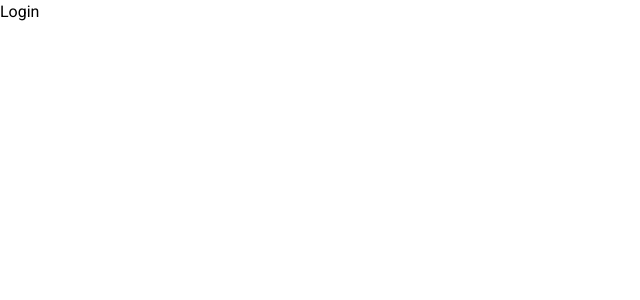
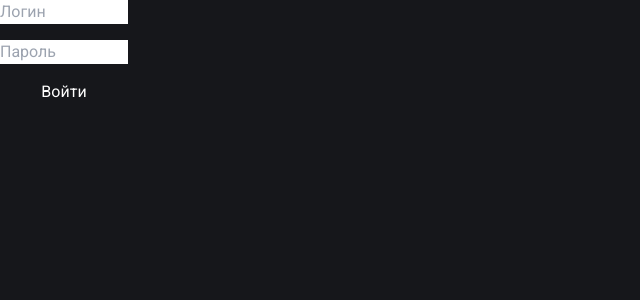
Before and after one commit to Krevetych/fftms, a Next.js app: page /auth/login in a window 1280 px wide. Shown: the top 300 px of the page, without its empty margins (0-640 px from the left). Built offline with nearby package versions, Linux system fonts and the light colour scheme.

Commit message:
I started working on authorization

```diff
--- /dev/null
+++ b/src/app/auth/login/Login.tsx
@@ -0,0 +1,68 @@
+'use client'
+
+import { useMutation } from '@tanstack/react-query'
+import { useRouter } from 'next/navigation'
+import { SubmitHandler, useForm } from 'react-hook-form'
+import { toast } from 'sonner'
+
+import { IAuthForm } from '@/types/auth.types'
+
+import { PAGES } from '@/config/url.config'
+
+import { authService } from '@/services/auth.service'
+
+export function Login() {
+	const { register, handleSubmit, reset } = useForm<IAuthForm>({
+		mode: 'onChange'
+	})
+
+	const { push } = useRouter()
+
+	const { mutate } = useMutation({
+		mutationKey: ['login'],
+		mutationFn: (data: IAuthForm) => {
+			return authService.login(data)
+		},
+		onSuccess: () => {
+			toast.success('Вход выполнен успешно')
+			reset()
+			push(PAGES.HOME)
+		}
+	})
+
+	const onSubmit: SubmitHandler<IAuthForm> = data => {
+		mutate(data)
+	}
+
+	return (
+		<div>
+			<form
+				onSubmit={handleSubmit(onSubmit)}
+				className='flex flex-col gap-4 max-w-32 justify-center text-black'
+			>
+				<input
+					type='text'
+					placeholder='Логин'
+					{...register('login', {
+						required: 'Login is required'
+					})}
+				/>
+
+				<input
+					type='password'
+					placeholder='Пароль'
+					{...register('password', {
+						required: 'Password is required'
+					})}
+				/>
+
+				<button
+					type='submit'
+					className='text-text'
+				>
+					Войти
+				</button>
+			</form>
+		</div>
+	)
+}
--- a/src/app/auth/login/page.tsx
+++ b/src/app/auth/login/page.tsx
@@ -1,6 +1,8 @@
 import { Metadata } from 'next'
 
 import { NO_INDEX_PAGE } from '@/constants/seo.constants'
+
+import { Login } from './Login'
 
 export const metadata: Metadata = {
 	title: 'Login',
@@ -8,5 +10,9 @@ export const metadata: Metadata = {
 }
 
 export default function LoginPage() {
-	return <div>Login</div>
+	return (
+		<div>
+			<Login />
+		</div>
+	)
 }
--- a/src/app/layout.tsx
+++ b/src/app/layout.tsx
@@ -1,9 +1,11 @@
 import type { Metadata } from 'next'
 import { Roboto } from 'next/font/google'
+import { Toaster } from 'sonner'
 
 import { SITE_NAME } from '@/constants/seo.constants'
 
 import './globals.css'
+import { Providers } from './providers'
 
 const zed = Roboto({
 	subsets: ['latin', 'cyrillic'],
@@ -26,8 +28,20 @@ export default function RootLayout({
 	children: React.ReactNode
 }>) {
 	return (
-		<html lang='en'>
-			<body className={zed.className}>{children}</body>
+		<html
+			lang='en'
+			className='bg-bg text-text scroll-smooth antialiased'
+		>
+			<body className={zed.className}>
+				<Providers>
+					{children}
+					<Toaster
+						theme='dark'
+						position='bottom-right'
+						duration={1500}
+					/>
+				</Providers>
+			</body>
 		</html>
 	)
 }
--- /dev/null
+++ b/src/app/providers.tsx
@@ -0,0 +1,18 @@
+'use client'
+
+import { QueryClient, QueryClientProvider } from '@tanstack/react-query'
+import { PropsWithChildren, useState } from 'react'
+
+export function Providers({ children }: PropsWithChildren) {
+	const [client] = useState(
+		new QueryClient({
+			defaultOptions: {
+				queries: {
+					refetchOnWindowFocus: false
+				}
+			}
+		})
+	)
+
+	return <QueryClientProvider client={client}>{children}</QueryClientProvider>
+}
--- /dev/null
+++ b/src/config/url.config.ts
@@ -0,0 +1,15 @@
+class DASHBOARD {
+	private root = '/i'
+
+	HOME = this.root
+	REGISTER = `${this.root}/register`
+	LOGIN = `${this.root}/login`
+	GROUPS = `${this.root}/groups`
+	OBJECTS = `${this.root}/objects`
+	PLANS = `${this.root}/plans`
+	SUBJECTS = `${this.root}/subjects`
+	TEACHERS = `${this.root}/teachers`
+	USERS = `${this.root}/users`
+}
+
+export const PAGES = new DASHBOARD()
--- a/src/constants/seo.constants.ts
+++ b/src/constants/seo.constants.ts
@@ -1,4 +1,2 @@
 export const NO_INDEX_PAGE = { robots: { index: false, follow: false } }
 export const SITE_NAME = 'FTMS'
-
-// https://idbi.ru/blogs/blog/temnye-temy-v-veb-dizayne
--- a/tailwind.config.ts
+++ b/tailwind.config.ts
@@ -1,19 +1,21 @@
-import type { Config } from "tailwindcss";
+import type { Config } from 'tailwindcss'
 
 const config: Config = {
 	content: [
-    "./src/pages/**/*.{js,ts,jsx,tsx,mdx}",
-    "./src/components/**/*.{js,ts,jsx,tsx,mdx}",
-    "./src/app/**/*.{js,ts,jsx,tsx,mdx}",
+		'./src/pages/**/*.{js,ts,jsx,tsx,mdx}',
+		'./src/components/**/*.{js,ts,jsx,tsx,mdx}',
+		'./src/app/**/*.{js,ts,jsx,tsx,mdx}'
 	],
 	theme: {
 		extend: {
 			colors: {
-        background: "var(--background)",
-        foreground: "var(--foreground)",
+				bg: '#16171B',
+        primary: '#00B275',
+        text: '#FFFFFF',
+        card: '#202125'
+			}
+		}
 	},
-    },
-  },
-  plugins: [],
-};
-export default config;
+	plugins: []
+}
+export default config
--- a/tsconfig.json
+++ b/tsconfig.json
@@ -6,8 +6,8 @@
 		"strict": true,
 		"noEmit": true,
 		"esModuleInterop": true,
-    "module": "esnext",
-    "moduleResolution": "NodeNext",
+		"module": "ESNext",
+		"moduleResolution": "Bundler",
 		"resolveJsonModule": true,
 		"isolatedModules": true,
 		"jsx": "preserve",
```
Also changed, not shown: package.json (+15 -9 lines), src/middleware.ts (added, +29 -0 lines), 1 other file (tests, documents, lock files or other folders). Lines whose indentation alone changed are shown as unchanged.
